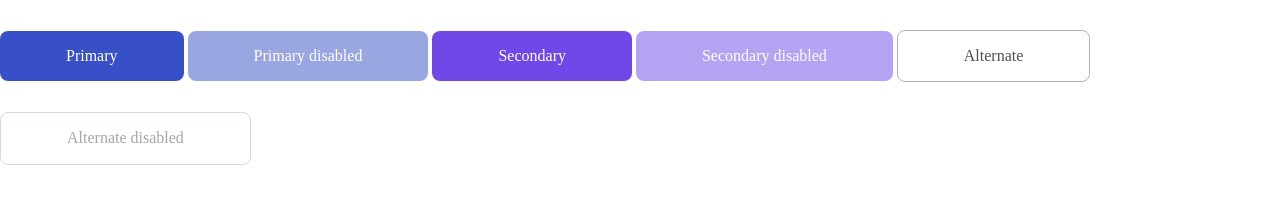
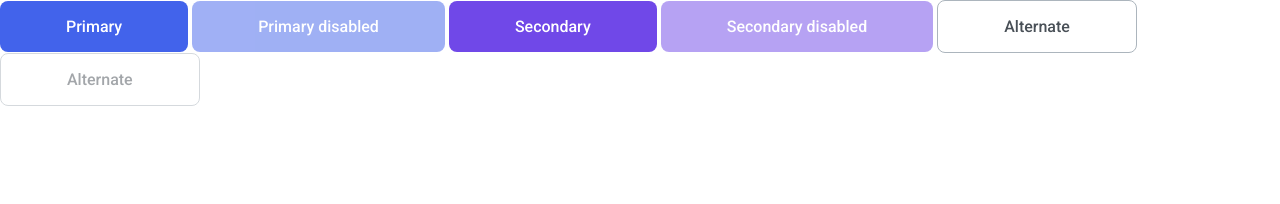
Before and after one commit to js-tasks-ru/htmlcss-20230530_el-classico, a website: page 03-lection1/01-button/index.html in a window 1280 px wide. Drawn offline with Linux system fonts and the light colour scheme.

Commit message:
added fixes

```diff
--- a/03-lection1/01-button/button.css
+++ b/03-lection1/01-button/button.css
@@ -1,51 +1,48 @@
 /* Стилизация кнопки */
-.primary-button {
-    margin-top: 30px;
-    padding: 0;
+.button {
+    padding: 0 66px;
+    border-radius: 8px;
     border: none;
     font: inherit;
     color: inherit;
     background-color: transparent;
     cursor: pointer;
-    background: var(--blue);
-    border-radius: 8px;
+    font-family: 'Roboto';
+    font-weight: 500;
+    font-size: 16px;
+    line-height: 19px;
+    text-align: center;
+    color: var(--white);
+    transition: all 500ms ease;
 }
 
-.primary-button__text {
-    padding: 0 66px;
-    color: var(--white);
+.button-primary {
+    background: #4263EB;
 }
 
-.primary-button:hover {
+.button-primary:hover {
     background: #2342C0;
 }
 
-.primary-button:disabled {
+.button-disabled {
     opacity: 0.5;
-    cursor: default;
     pointer-events: none;
 }
 
-.primary-button--secondary {
+.button-secondary {
     background: #7048E8;
 }
 
-.primary-button--secondary:hover {
+.button-secondary:hover {
     background: #5028C6;
 }
 
-
-.primary-button--alternate {
-    background: var(--white);
+.button-alternate {
     border: 1px solid var(--grey-3);
-}
-
-.primary-button__text--alternate {
     color: var(--grey-4);
 }
 
-.primary-button--alternate:hover {
+.button-alternate:hover {
     border: 1px solid var(--black);
-    background: var(--white);
 
 }
--- a/03-lection1/01-button/index.html
+++ b/03-lection1/01-button/index.html
@@ -1,28 +1,31 @@
 <!DOCTYPE html>
 <!-- Страница с кнопкой -->
 <html lang="ru">
+
     <head>
         <link rel="stylesheet" href="../../assets/css/main.css">
         <link rel="stylesheet" href="./button.css">
     </head>
+
     <body>
-        <button class="primary-button">
-            <p class="primary-button__text">Primary</p>
+        <button class="button button-primary">
+            <p>Primary</p>
         </button>
-        <button disabled class="primary-button ">
-            <p class="primary-button__text">Primary disabled</p>
+        <button disabled class="button button-primary button-disabled">
+            <p>Primary disabled</p>
         </button>
-        <button class="primary-button primary-button--secondary">
-            <p class="primary-button__text">Secondary</p>
+        <button class="button button-secondary">
+            <p>Secondary</p>
         </button>
-        <button disabled class="primary-button primary-button--secondary">
-            <p class="primary-button__text">Secondary disabled</p>
+        <button disabled class="button button-secondary button-disabled">
+            <p>Secondary disabled</p>
         </button>
-        <button  class="primary-button primary-button--alternate">
-            <p class="primary-button__text primary-button__text--alternate">Alternate</p>
+        <button class="button button-alternate">
+            <p>Alternate</p>
         </button>
-        <button disabled class="primary-button primary-button--alternate">
-            <p class="primary-button__text primary-button__text--alternate">Alternate disabled</p>
+        <button disabled class="button button-alternate button-disabled">
+            <p>Alternate</p>
         </button>
     </body>
+
 </html>
```
